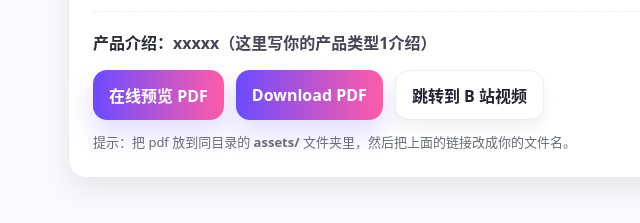
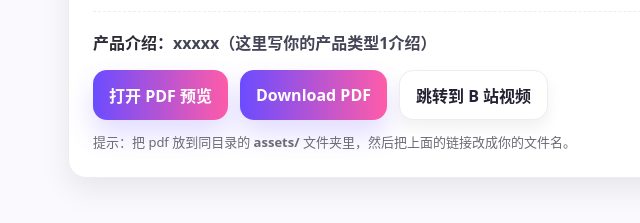
Before and after one commit to huanganbo05/testing, a plain HTML site: page index.html in a window 1280 px wide. Both pictures are taken after a click on the link "产品类型 1". Shown: the part 213-436 px from the top of the page, 40-680 px from the left. Drawn offline with Linux system fonts and the light colour scheme.

Commit message:
Update index.html

```diff
--- a/index.html
+++ b/index.html
@@ -262,7 +262,7 @@
           <p class="line">产品介绍：<span>xxxxx（这里写你的产品类型1介绍）</span></p>
           <div class="actions">
             <!-- ✅ 把 assets/uzin_type1.pdf 换成你的真实 pdf 路径 -->
-            <a class="btn primary" href="66cn.pdf" target="_blank" rel="noopener">在线预览 PDF</a>
+            <a class="btn primary" href="preview.html">打开 PDF 预览</a>
             <a class="btn primary" href="66cn.pdf" download>Download PDF</a>
             <!-- ✅ 把 https://example.com 换成你要跳转的网站 -->
             <a class="btn" href="https://www.bilibili.com/video/BV1ySqXBJEYR/?share_source=copy_web&vd_source=7c44b5f4f3f9625f09f035b218c44a87"
```
